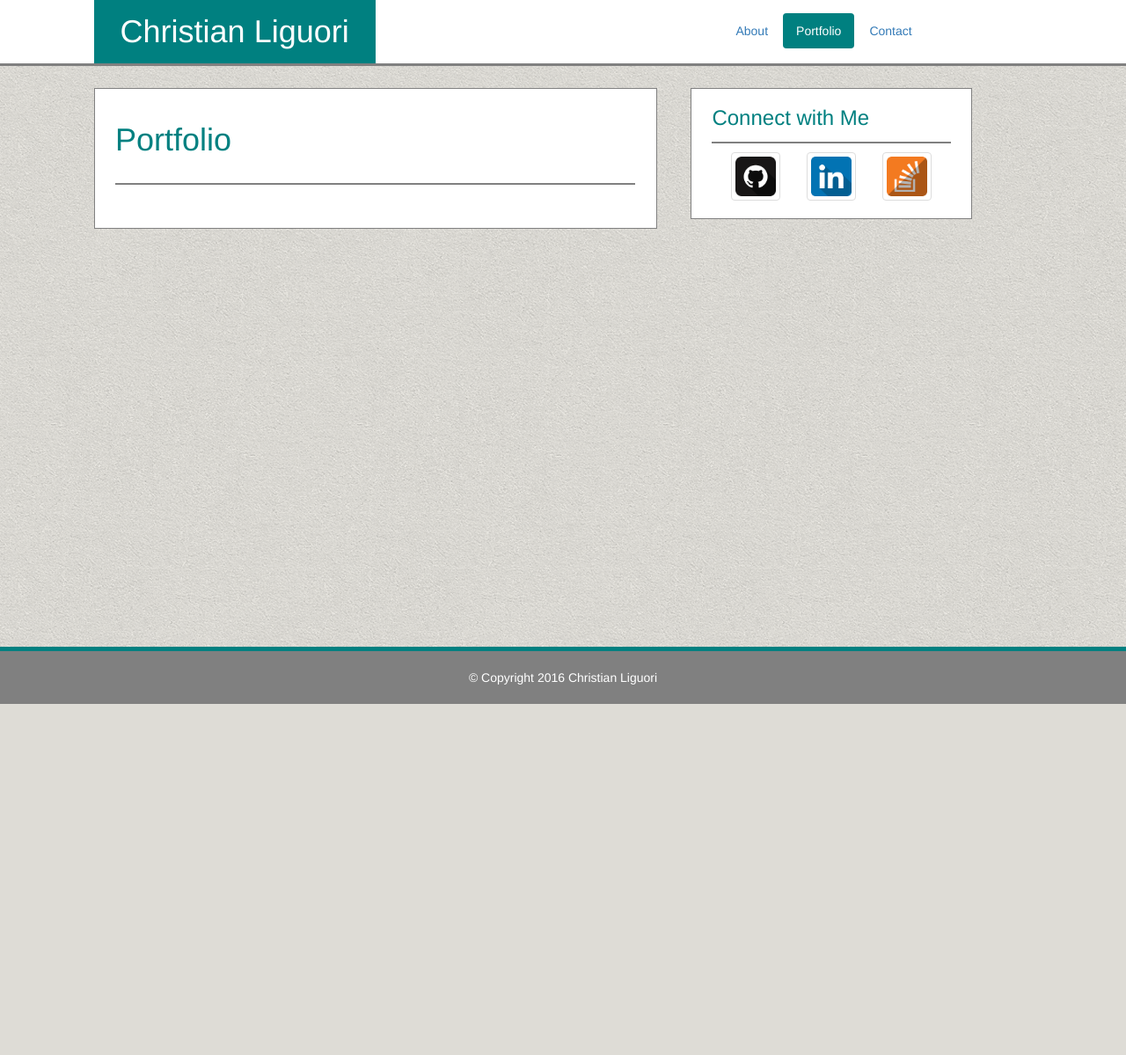
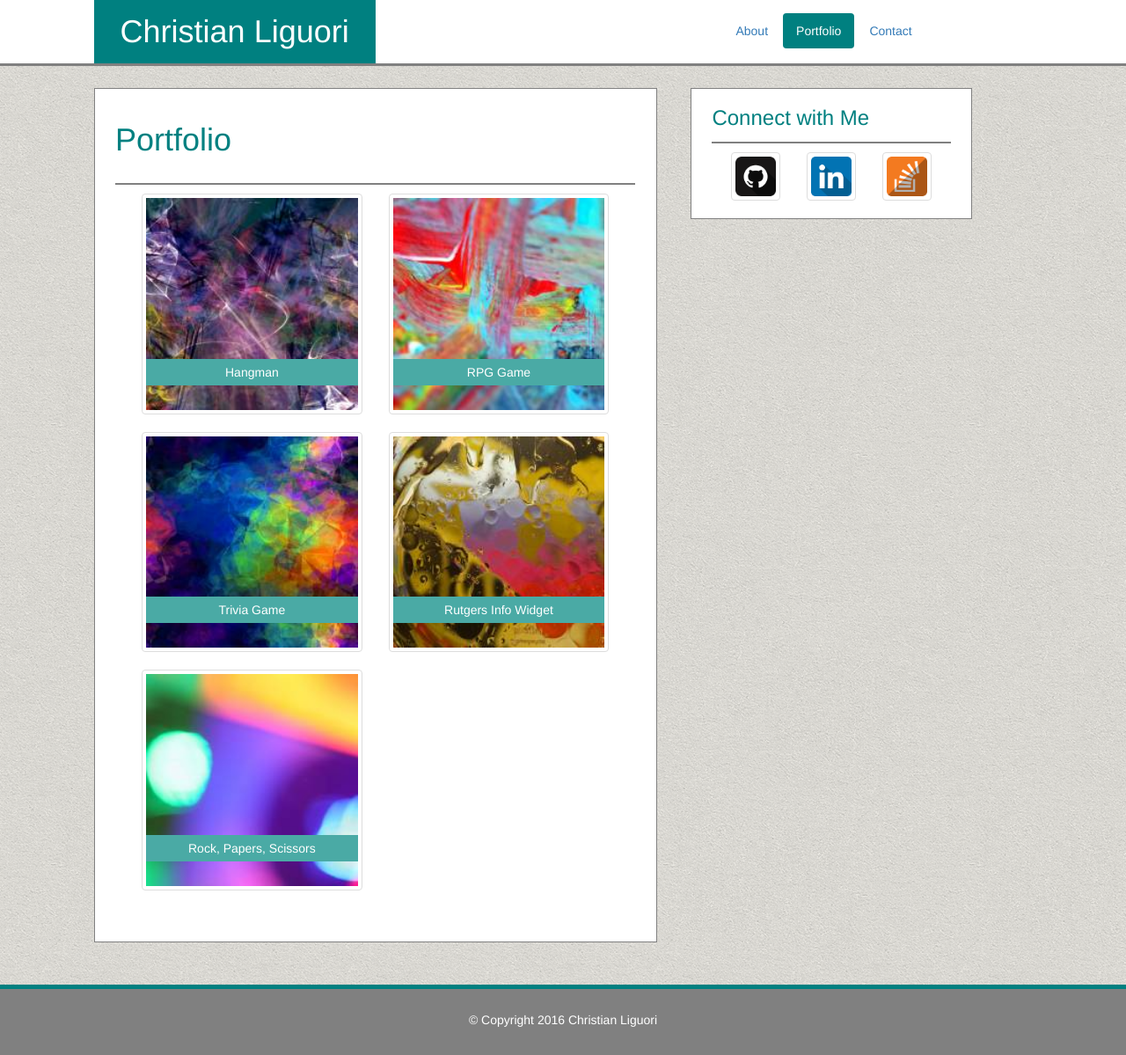
Before and after one commit to cl2112/Bootstrap-Portfolio, a PHP site: page /portfolio.html in a window 1280 px wide. Shown: the whole page at 88% size. Before the commit the page ends 800 px from the top, so only its background shows below. Run offline with PHP 8.4, Linux system fonts and the light colour scheme.

Commit message:
started on the portfolio page.

```diff
--- a/index.html
+++ b/index.html
@@ -29,8 +29,8 @@
 				<div class="row">
 					<h1>About Me</h1>
 				</div>
-				<div class="row mainBio">
-					<img src="images/tron.jpg">
+				<div class="row">
+					<img id="bioPic" src="images/tron.jpg">
 					<p>
 						Lorem ipsum dolor sit amet, consectetur adipisicing elit, sed do eiusmod
 						tempor incididunt ut labore et dolore magna aliqua. Ut enim ad minim veniam,
--- a/portfolio.html
+++ b/portfolio.html
@@ -30,7 +30,38 @@
 					<h1>Portfolio</h1>
 				</div>
 				<div class="row mainBio">
-
+					<div class="container-fluid">
+						<div class="col-lg-6">
+							<a href="#" class="thumbnail portPic">
+								<img src="images/placeholder-1.jpg" alt="Hangman link">
+								<span>Hangman</span>
+							</a>
+						</div>
+						<div class="col-lg-6">
+							<a href="#" class="thumbnail portPic">
+								<img src="images/placeholder-2.jpg" alt="RPG Game link">
+								<span>RPG Game</span>
+							</a>
+						</div>
+						<div class="col-lg-6">
+							<a href="#" class="thumbnail portPic">
+								<img src="images/placeholder-3.jpg" alt="Trivia Game link">
+								<span>Trivia Game</span>
+							</a>
+						</div>
+						<div class="col-lg-6">
+							<a href="#" class="thumbnail portPic">
+								<img src="images/placeholder-4.jpg" alt="Rutgers Info Widget link">
+								<span>Rutgers Info Widget</span>
+							</a>
+						</div>
+						<div class="col-lg-6">
+							<a href="#" class="thumbnail portPic">
+								<img src="images/placeholder-5.jpg" alt="Rock, Papers, Scissors link">
+								<span>Rock, Papers, Scissors</span>
+							</a>
+						</div>
+					</div>
 				</div>
 			</div>
 			<div class="col-lg-3 connectClass">
--- a/style.css
+++ b/style.css
@@ -14,7 +14,7 @@ body {
   bottom: 0;
   width: 100%;
   /* Set the fixed height of the footer here */
-  height: 65px;
+  height: 80px;
   background-color: #f5f5f5;
 }
 .headClass {
@@ -47,7 +47,7 @@ body {
 	padding-bottom: 5%;
 	margin-top: 0;
 }
-.mainClass .mainBio img {
+#bioPic {
 	height: 200px;
 	width: 200px;
 	float: left;
@@ -65,9 +65,8 @@ body {
 	padding-bottom: 5%;
 }
 .footerClass {
-	background-color: white;
 	text-align: center;
-	padding: 20px;
+	padding: 25px;
 	background-color: grey;
 	border-top: 5px solid teal;
 	color: white;
@@ -81,3 +80,21 @@ body {
 .thumbClass {
 	margin: 0 -3%;
 }
+.portPic {
+	position: relative;
+}
+.portPic img {
+	width: 100%;
+	height: 100%;
+}
+.portPic span {
+	position: absolute;
+    top: 75%;
+    left: 0%;
+    width: calc(100% - 8px);
+    padding: 2%;
+    margin: 0 4px;
+    color: white;
+    background-color: #4aaaa5;
+    text-align: center;
+}
```
